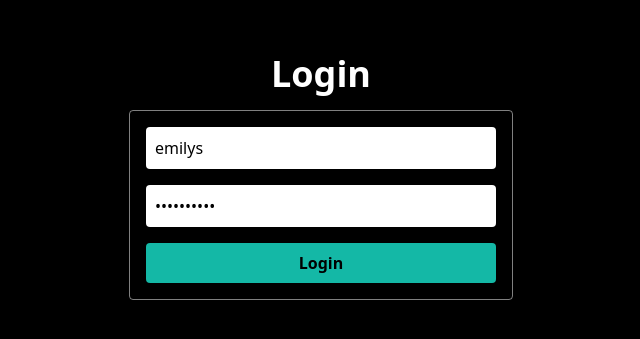
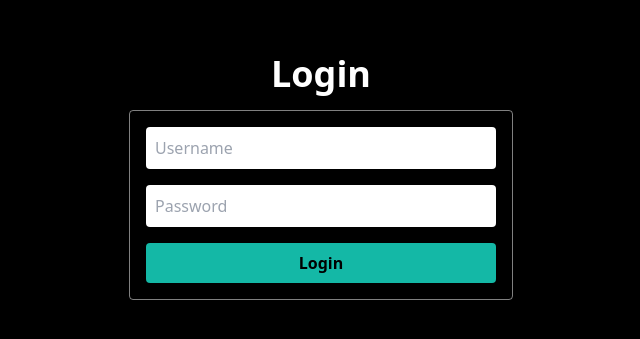
Before and after one commit to BrandonDevU95/fake-store-kodemia, a React (Vite) app: page /login in a window 1280 px wide. Shown: the part 223-562 px from the top of the page, without its empty margins (319-959 px from the left). Built offline with nearby package versions, Linux system fonts and the light colour scheme.

Commit message:
chore: Update LoginPage component with error handling for invalid credentials

```diff
--- a/src/pages/LoginPage.jsx
+++ b/src/pages/LoginPage.jsx
@@ -1,3 +1,4 @@
+import clsx from 'clsx';
 import { login } from '../api';
 import { toast } from 'sonner';
 import { useForm } from 'react-hook-form';
@@ -9,6 +10,7 @@ export default function LoginPage() {
 		handleSubmit,
 		register,
 		formState: { errors },
+		setError,
 	} = useForm();
 
 	async function onSubmit(data) {
@@ -20,6 +22,10 @@ export default function LoginPage() {
 		} catch (error) {
 			toast.error('Invalid username or password');
 			console.error('[login error]', error);
+			setError('root.credentials', {
+				type: 'manual',
+				message: 'Invalid username or password',
+			});
 		}
 	}
 
@@ -28,11 +34,13 @@ export default function LoginPage() {
 			<h1 className="text-4xl font-bold text-center mb-4">Login</h1>
 			<form
 				onSubmit={handleSubmit(onSubmit)}
-				className="border border-white/50 text-black rounded p-4 flex flex-col gap-4 max-w-sm w-full">
+				className={clsx(
+					'border border-white/50 text-black rounded p-4 flex flex-col gap-4 max-w-sm w-full',
+					{ 'border-red-500': errors.root?.credentials }
+				)}>
 				<input
 					type="text"
 					placeholder="Username"
-					value="emilys"
 					className="border border-white/50 rounded p-2"
 					{...register('username', {
 						required: {
@@ -47,8 +55,6 @@ export default function LoginPage() {
 				)}
 
 				<input
-					type="password"
-					value="emilyspass"
 					placeholder="Password"
 					className="border border-white/50 rounded p-2"
 					{...register('password', {
```
